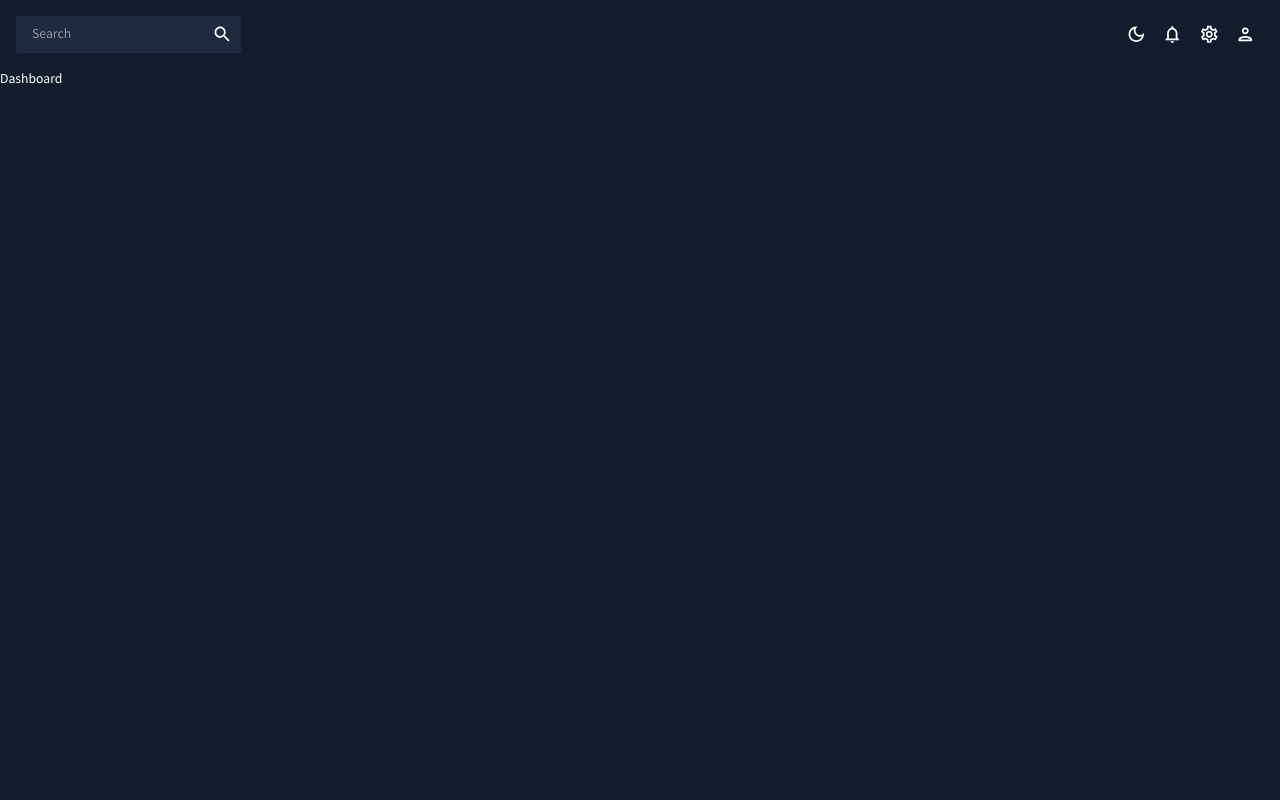
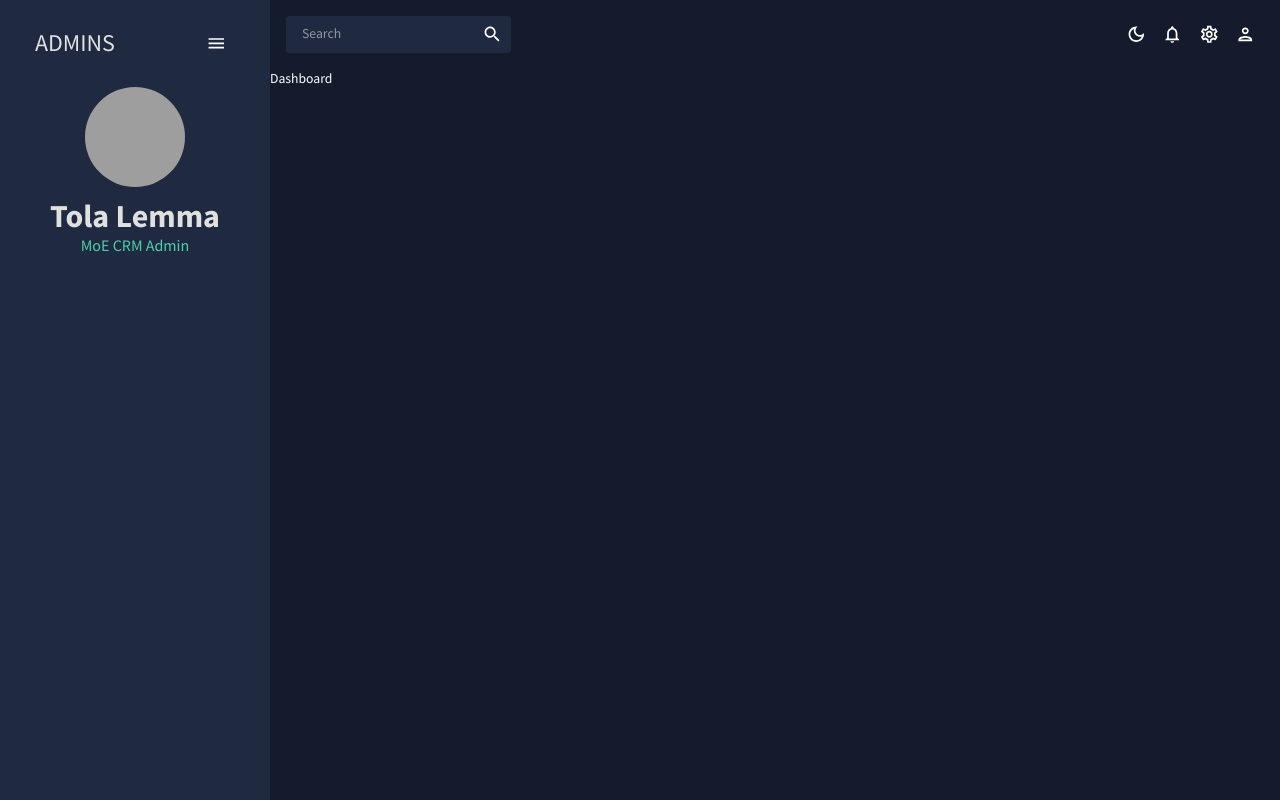
Before and after one commit to Tola-lemma/Customer-Relation-Management-For-Ministry-of-Education, a React (Create React App) app in the folder client/: page /admin in a window 1280 px wide. Built offline with nearby package versions, Linux system fonts and the light colour scheme; grey boxes are pictures that could not be loaded.

Commit message:
feat:sidebar component is rendered

```diff
--- a/client/src/ClientContainer/Admin/Routes/AdminPage.js
+++ b/client/src/ClientContainer/Admin/Routes/AdminPage.js
@@ -10,6 +10,7 @@ import { Calendar } from "../Pages/calendar/Calendar";
 import { StaffSummary } from "../Pages/staffMembers/StaffSummary";
 import { StaffMembers } from "../Pages/team/StaffMembers";
 import { PageNotFound } from "../Pages/PageNotFound/PageNotFound";
+import { Sidebar } from "../Pages/global/Sidebar";
 export const AdminPage = () => {
   const [theme, colorMode] = useMode();
   return (
@@ -17,6 +18,7 @@ export const AdminPage = () => {
       <ThemeProvider theme={theme}>
         <CssBaseline />
         <div className="app">
+          <Sidebar />
           <main className="content">
             <Topbar />
             <Routes>
```
